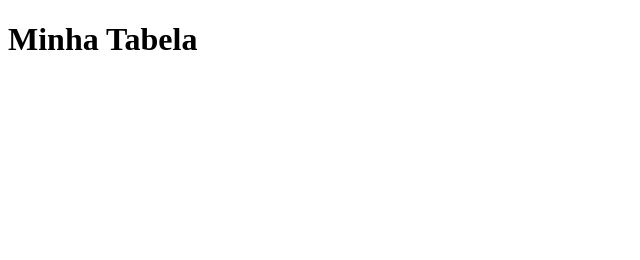
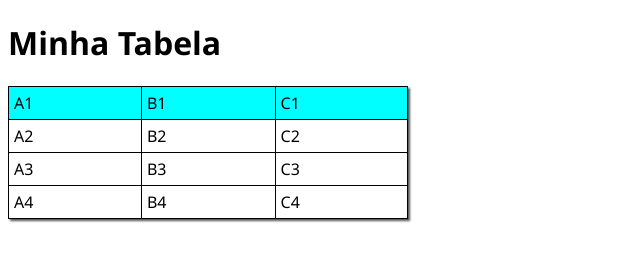
Before and after one commit to Deh1301/htmlcss, a plain HTML site: page exercicio/ex 023/tabela.html in a window 1280 px wide. Shown: the whole page, without its empty margins (0-640 px from the left). Drawn offline with Linux system fonts and the light colour scheme.

Commit message:
atualizei

```diff
--- a/exercicio/ex 023/tabela.html
+++ b/exercicio/ex 023/tabela.html
@@ -5,10 +5,56 @@
     <meta http-equiv="X-UA-Compatible" content="IE=edge">
     <meta name="viewport" content="width=device-width, initial-scale=1.0">
     <title>Tabela</title>
+    <style>
+        body{
+            font-family: 'Segoe UI', Tahoma, Geneva, Verdana, sans-serif;
+        }
+
+        table{
+            box-shadow: 2px 2px 2px rgba(0, 0, 0, 0.671);
+            width: 400px;
+            border-collapse: collapse;
+
+        }
+
+        tr.tabela1{
+            background-color: aqua;
+        }
+
+
+        td{
+            border: 1px solid black;
+            padding: 5px;
+
+        }
+    </style>
 </head>
 <body>
     <h1>Minha Tabela</h1>
     <table>
+        <tr class="tabela1">
+            <td>A1</td>
+            <td>B1</td>
+            <td>C1</td>
+        </tr>
+
+        <tr>
+            <td>A2</td>
+            <td>B2</td>
+            <td>C2</td>
+        </tr>
+
+        <tr>
+            <td>A3</td>
+            <td>B3</td>
+            <td>C3</td>
+        </tr>
+
+        <tr>
+            <td>A4</td>
+            <td>B4</td>
+            <td>C4</td>
+        </tr>
 
     </table>
 </body>
```
